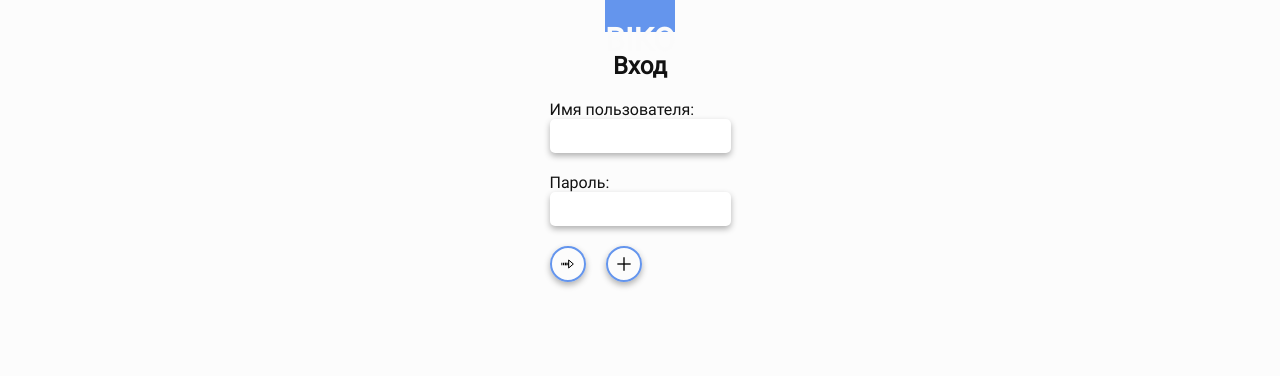
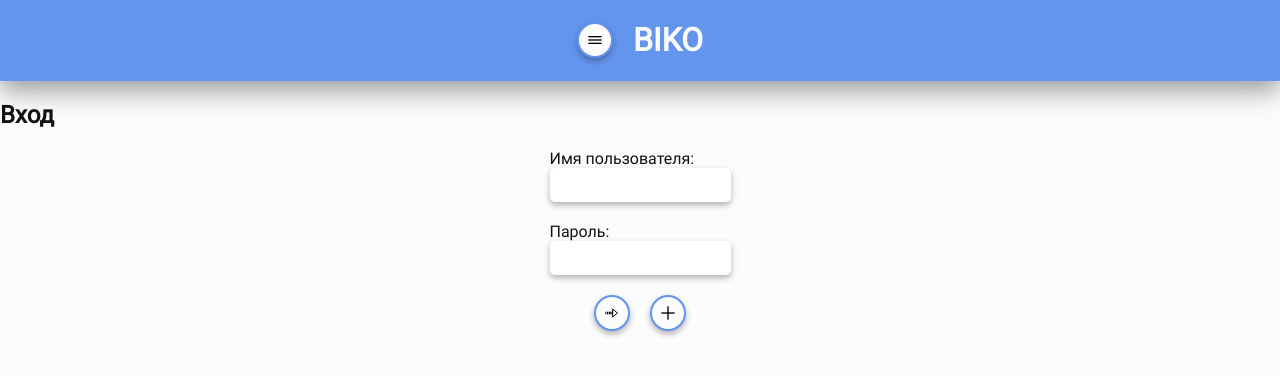
Before and after one commit to Vlad1m1ru5/BiKo-exchanger-ui-ssr, a React app: page /login in a window 1280 px wide. Shown: the top 376 px of the page. Built offline with nearby package versions, Linux system fonts and the light colour scheme.

Commit message:
icons
styled button

```diff
--- a/src/client/components/button.tsx
+++ b/src/client/components/button.tsx
@@ -4,7 +4,7 @@ const Button = styled.button<{
   onClick: action,
   theme: Theme
 }>`
-  background-color: transparent;
+  background-color: ${({ theme }) => theme.brand.background};
   border: 2px solid cornflowerblue;
   border-radius: 50%;
   box-shadow: ${({ theme }) => theme.input.shadow.active};
--- a/src/client/components/group.tsx
+++ b/src/client/components/group.tsx
@@ -4,10 +4,9 @@ const Group = styled.div<{
   direction: 'column' | 'row',
   theme: Theme
 }>`
+  align-items: center;
   display: flex;
   flex-direction: ${({ direction }) => direction};
-  flex-wrap: wrap;
-  justify-content: flex-start;
 
   & > *:not(:first-child) {
     ${({ direction, theme }) => {
--- a/src/client/components/topbar.tsx
+++ b/src/client/components/topbar.tsx
@@ -2,12 +2,20 @@ import styled from "styled-components";
 
 const Topbar = styled.div<{ theme: Theme }>`
   background-color: cornflowerblue;
+  box-shadow: ${({ theme }) => theme.component.shadow.middle};
   color: #fbfbfb;
   display: flex;
   flex-direction: row;
   flex-grow: 1;
-  height: ${({ theme }) => theme.atom.size};
   justify-content: center;
+
+  & > *:not(:first-child) {
+    margin-left: ${({ theme }) => theme.atom.margin};
+  }
+
+  & > *:not(:last-child) {
+    margin-right: ${({ theme }) => theme.atom.margin};
+  }
 `
 
 export default Topbar
--- a/src/client/pages/auth.tsx
+++ b/src/client/pages/auth.tsx
@@ -1,5 +1,4 @@
 import Button from 'client/components/button'
-import Centered from 'client/components/centered'
 import Icon from 'client/components/icon'
 import Group from 'client/components/group'
 import LabeledInput from 'client/components/labeled-input'
@@ -65,7 +64,7 @@ const Auth: React.FC = () => {
   }
 
   return (
-     <Centered>
+     <div>
        <h2>Создание аккаунта</h2>
        <Group direction='column'>
        <LabeledInput
@@ -98,7 +97,7 @@ const Auth: React.FC = () => {
           </Button>
         </Title>
         </Group>
-     </Centered>
+     </div>
   )
 }
 
--- a/src/client/pages/login.tsx
+++ b/src/client/pages/login.tsx
@@ -1,5 +1,4 @@
 import Button from 'client/components/button'
-import Centered from 'client/components/centered'
 import Group from 'client/components/group'
 import Icon from 'client/components/icon'
 import LabeledInput from 'client/components/labeled-input'
@@ -10,6 +9,7 @@ import actions from 'store/actions'
 import api from 'client/api';
 import srcAdd from 'assets/icons/Add.svg'
 import srcArrow from 'assets/icons/Arrow.svg'
+import srcHamburger from 'assets/icons/Hamburger.svg'
 import { connect } from 'react-redux'
 import { isValidName, isValidPassword } from 'client/utils'
 import { useHistory } from 'react-router-dom'
@@ -101,12 +101,19 @@ const Login: React.FC<Props> = ({
   }
 
   return (
-    <Centered>
+    <div>
       <Topbar>
-        <h1>BIKO</h1>
+        <Group direction='row'>
+          <Title title='Меню'>
+            <Button onClick={() => {}}>
+            <Icon src={srcHamburger} />
+            </Button>
+          </Title>
+          <h1>BIKO</h1>
+        </Group>
       </Topbar>
       <h2>Вход</h2>
-      <Group direction={'column'}>
+      <Group direction='column'>
         <LabeledInput
           isInvalid={inputName.isInvalid}
           label='Имя пользователя:'
@@ -125,7 +132,7 @@ const Login: React.FC<Props> = ({
             <Icon src={srcArrow} />
             </Button>
           </Title>
-          <Title title='Создать аккаунт'>
+          <Title title='Регистрация'>
             <Button onClick={clickRegister}>
             <Icon src={srcAdd} />
             </Button>
@@ -135,7 +142,7 @@ const Login: React.FC<Props> = ({
           <h3>{error.message}</h3>
         )}
       </Group>
-    </Centered>
+    </div>
   )
 }
 
--- a/src/static/global-styles.ts
+++ b/src/static/global-styles.ts
@@ -2,7 +2,7 @@ import robotoRegular from 'assets/fonts/Roboto-Regular.woff'
 import robotoRegular2 from 'assets/fonts/Roboto-Regular.woff2'
 import { createGlobalStyle } from "styled-components";
 
-const GlobalStyles = createGlobalStyle`
+const GlobalStyles = createGlobalStyle<{ theme: Theme }>`
   @font-face {
     font-family: 'Roboto';
     font-style: normal;
@@ -14,8 +14,8 @@ const GlobalStyles = createGlobalStyle`
   }
 
   body {
-    background-color: #fcfcfc;
-    color: #121212;
+    background-color: ${({ theme }) => theme.brand.background};
+    color: ${({ theme }) => theme.brand.color};
     font-family:  'Roboto';
     margin: 0;
   }
--- a/src/static/theme.ts
+++ b/src/static/theme.ts
@@ -11,6 +11,17 @@ const theme: Theme = {
       top: ''
     }
   },
+  brand: {
+    background: '#fcfcfc',
+    color: '#121212'
+  },
+  component: {
+    shadow: {
+      top: '',
+      middle: '0px 12px 24px rgba(0, 0, 0, 0.3), 0px 0px 24px rgba(0, 0, 0, 0.15)',
+      bottom: ''
+    }
+  },
   input: {
     shadow: {
       active: '0px 3px 6px rgba(0, 0, 0, 0.3)',
--- a/src/types/theme.d.ts
+++ b/src/types/theme.d.ts
@@ -11,6 +11,17 @@ interface Theme {
       top: string
     }
   },
+  brand: {
+    background: string,
+    color: string
+  },
+  component: {
+    shadow: {
+      top: string
+      middle: string
+      bottom: string
+    }
+  },
   input: {
     shadow: {
       active: string
```
